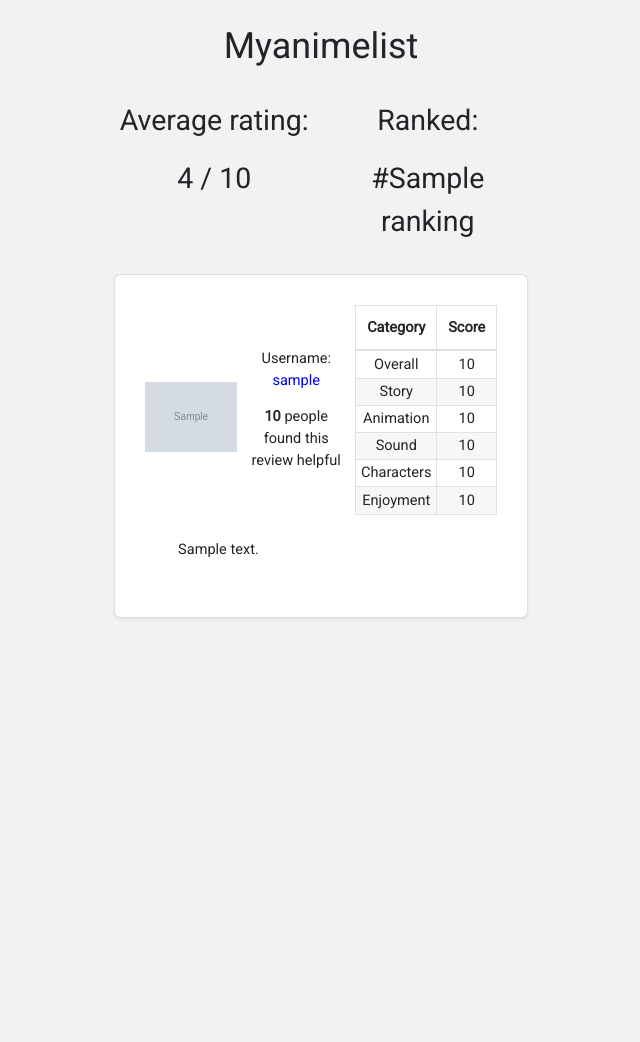
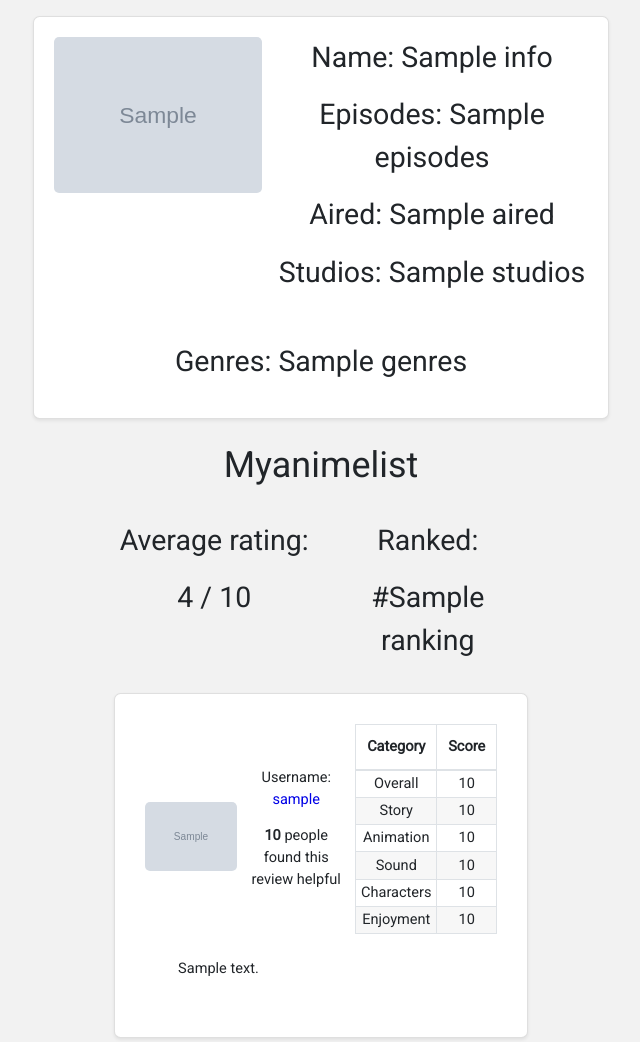
Before and after one commit to egorchern/Compare_flask, a Flask app: template templates/index.html in a window 1280 px wide. Shown: the whole page, without its empty margins (319-959 px from the left). Before the commit the page ends 619 px from the top, so only its background shows below. Run offline with Flask 2, Linux system fonts and the light colour scheme; the template is opened without the code that fills it: most values are stand-ins (such as "Sample title", 1, 10 or a date in 2020); grey boxes marked "Sample" are stand-in pictures; some libraries are stand-ins or nearby versions; some web fonts are replaced.

Commit message:
added anime/manga info panel in index

```diff
--- a/app.py
+++ b/app.py
@@ -1,5 +1,6 @@
 import myanimelist_methods;
 from flask import Flask, render_template;
+
 import re;
 
 
@@ -10,17 +11,25 @@ class myanimelist:
         self.ranking = ranking;
 
 
+
+
 app = Flask(__name__);
 
 @app.route("/")
 def index():
-    myanimelist_url = myanimelist_methods.myanimelistNameSearch("railgun");
-    reviews_list = myanimelist_methods.myanimelistReviewDownload(myanimelist_url);
-    average_rating, ranking = myanimelist_methods.myanimelistGetRatings(myanimelist_url);
+    myanimelist_url = "https://myanimelist.net/anime/39196/Mairimashita_Iruma-kun";
+    def mal():
 
-    mal = myanimelist(reviews_list, average_rating, ranking);
+        reviews_list = myanimelist_methods.myanimelistReviewDownload(myanimelist_url);
+        average_rating, ranking = myanimelist_methods.myanimelistGetRatings(myanimelist_url);
+        mal = myanimelist(reviews_list, average_rating, ranking);
+        return mal;
+
+    info = myanimelist_methods.get_info(myanimelist_url)
+    mal = mal();
 
 
-    return render_template("index.html", mal=mal);
+
+    return render_template("index.html", mal=mal, info=info);
 
 app.run();
--- a/templates/index.html
+++ b/templates/index.html
@@ -51,6 +51,8 @@
             margin-left: auto;
             margin-right: auto;
             margin-top: 2vh;
+            overflow-x: hidden;
+
         }
 
         .review-text {
@@ -105,8 +107,33 @@
 
         img {
             width: 100%;
+            border-radius: 0.35rem;
+            object-fit: contain;
+        }
+        #anime_info_container{
+            box-shadow: 0 0.125rem 0.25rem rgba(0, 0, 0, 0.075) !important;
+            border: 1.5px solid rgba(0, 0, 0, 0.125);
+            border-radius: 0.45rem;
+            background-color: white;
+            padding:20px;
+            display:grid;
+            grid-template-columns: 40fr 60fr;
+            grid-column-gap: 1.1vw;
 
-            object-fit: contain;
+            width: 45%;
+            margin-left:auto;
+            margin-right: auto;
+            margin-top: 2vh;
+            text-align: center;
+        }
+        #anime_info_container p{
+            font-size: calc(17px + 0.9vw) !important;
+        }
+        .align_perfectly{
+            display: flex;
+            align-items: center;
+            justify-content: center;
+            flex-direction: column;
         }
 
     </style>
@@ -124,6 +151,29 @@
 </head>
 
 <body>
+    <div id="anime_info_container">
+        <div style="max-width:300px; grid-row-start: 1; grid-row-end:5">
+            <img src={{info.image_link}}>
+
+        </div>
+        <div class="align_perfectly">
+            <p>Name: {{info.name}}</p>
+
+        </div>
+        <div class="align_perfectly">
+            <p>Episodes: {{info.episodes}}</p>
+        </div>
+        <div class="align_perfectly">
+            <p>Aired: {{info.aired}}</p>
+        </div>
+        <div class="align_perfectly">
+            <p>Studios: {{info.studios}}</p>
+        </div>
+        <div class="align_perfectly" style="grid-column-start: 1; grid-column-end: 3; margin-top: 4vh;">
+            <p>Genres: {{info.genres}}</p>
+        </div>
+
+    </div>
     <div class="item_flexbox">
         <div class="stats_container">
             <div style="grid-column-start: 1; grid-column-end: 3; text-align: center;">
@@ -145,7 +195,7 @@
 
             <div class="pretext_info_grid">
                 <div class="pretext_info_grid-item">
-                    <div style="max-width:225px; border-radius:0.45rem">
+                    <div style="max-width:225px;">
                         <img src={{review.image_link}}>
                     </div>
 
```
Also changed, not shown: myanimelist_methods.py (+42 -14 lines).
